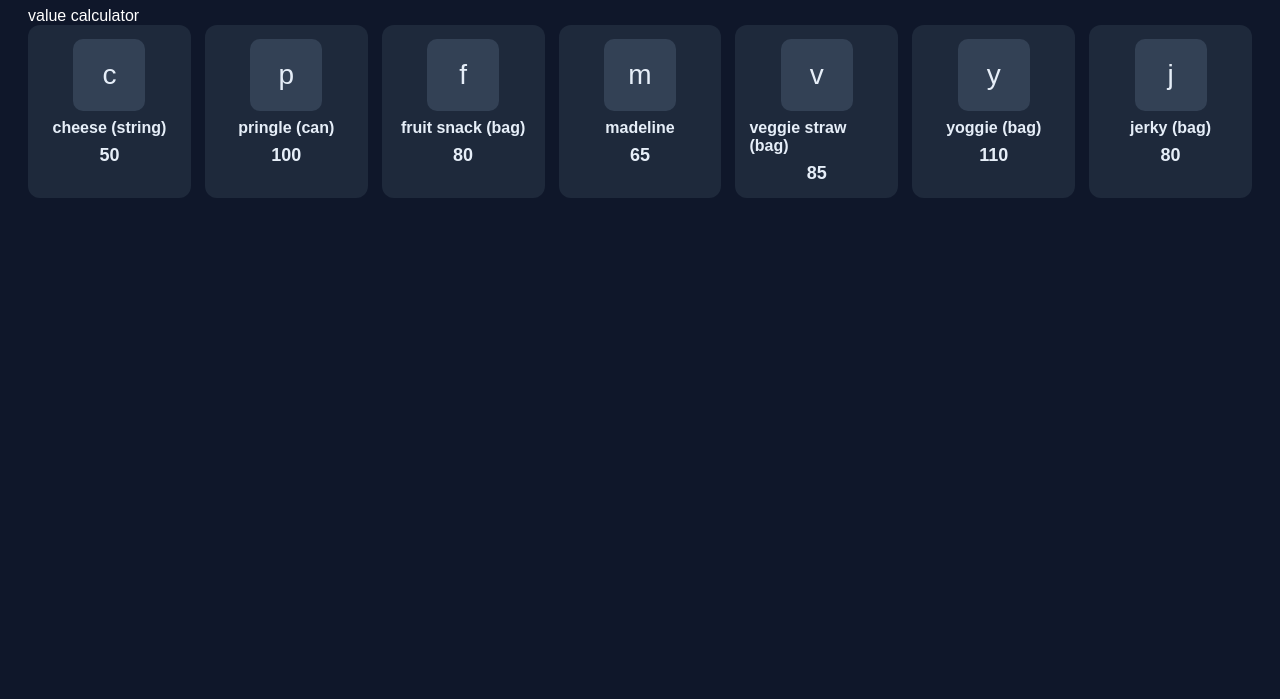
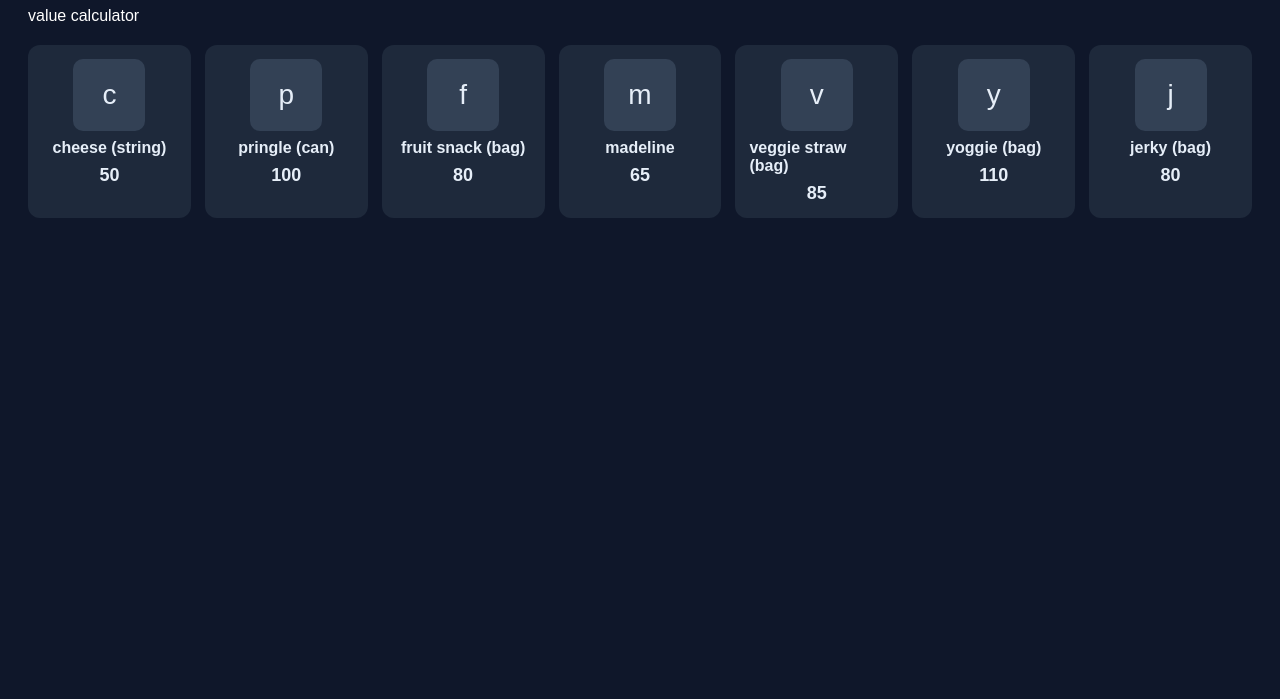
Before and after one commit to martest-values/martest-values.github.io, a plain HTML site: page index.html in a window 1280 px wide. Shown: the part 101-800 px from the top of the page. Drawn offline with Linux system fonts and the light colour scheme.

Commit message:
Update index.html

```diff
--- a/index.html
+++ b/index.html
@@ -41,7 +41,7 @@
 <body>
   <h1>martest values</h1>
   <a href="https://martest-values.github.io/calculator">value calculator</a>
-  <br>
+  <div style="height: 20px;"></div>
   <div class="grid">
     <div class="card"><div class="food-img">c</div><div class="food-name">cheese (string)</div><div class="value">50</div></div>
     <div class="card"><div class="food-img">p</div><div class="food-name">pringle (can)</div><div class="value">100</div></div>
```
